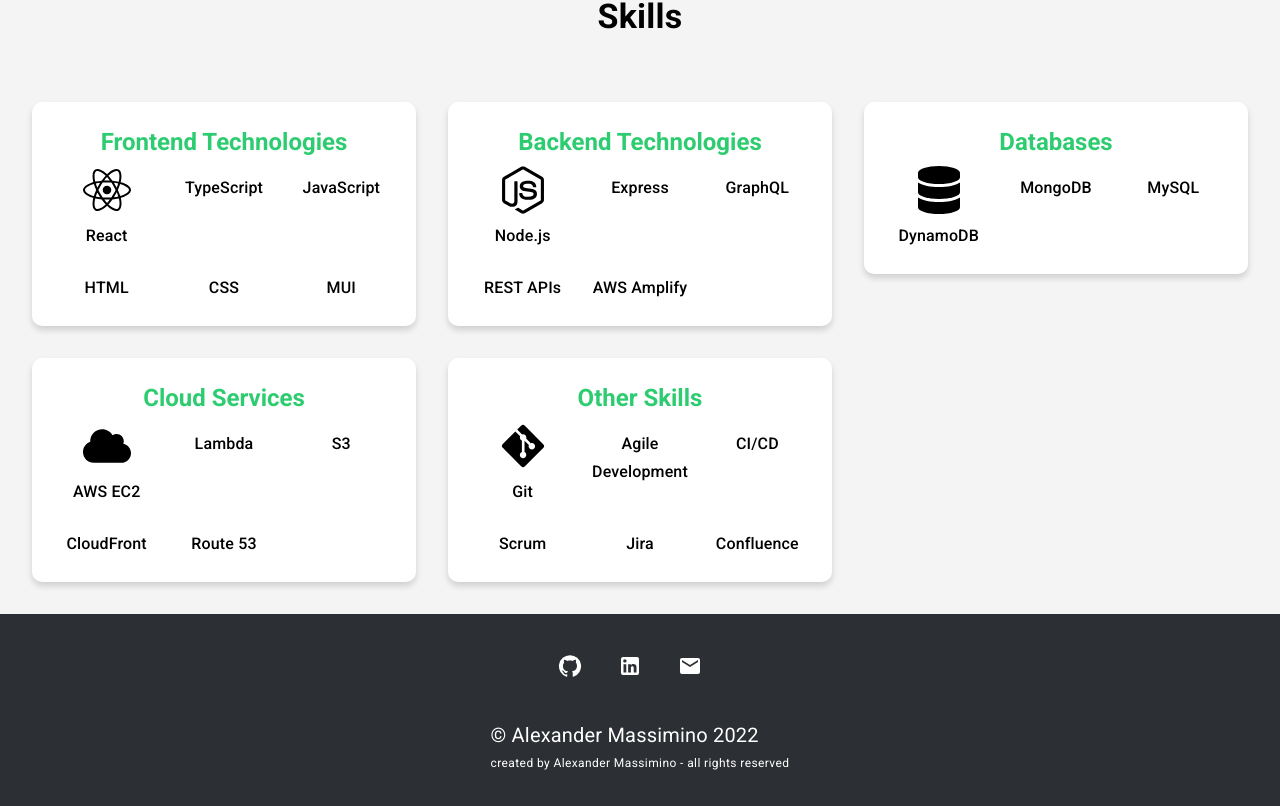
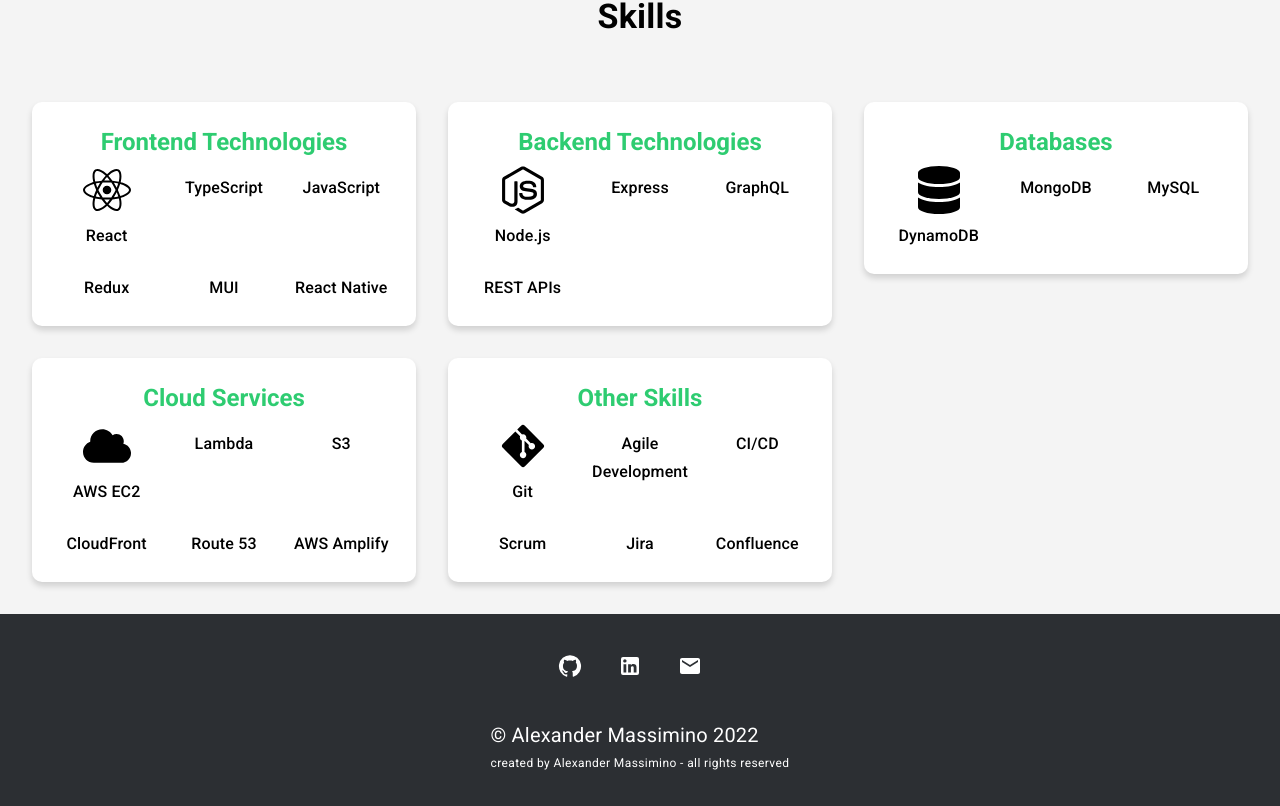
Before and after one commit to alexmassimino9/Portfolio, a React (Create React App) app: page / in a window 1280 px wide. Shown: the part 819-1625 px from the top of the page. Built offline with nearby package versions, Linux system fonts and the light colour scheme; a web font is replaced by a local one.

Commit message:
update skills

```diff
--- a/src/components/data/skillsData.js
+++ b/src/components/data/skillsData.js
@@ -12,9 +12,9 @@ const skillsData = [
       { name: "React", icon: FaReact },
       { name: "TypeScript" },
       { name: "JavaScript" },
-      { name: "HTML" },
-      { name: "CSS" },
+      { name: "Redux" },
       { name: "MUI" },
+      { name: "React Native" },
     ],
   },
   {
@@ -24,7 +24,6 @@ const skillsData = [
       { name: "Express" },
       { name: "GraphQL" },
       { name: "REST APIs" },
-      { name: "AWS Amplify" },
     ],
   },
   {
@@ -43,6 +42,7 @@ const skillsData = [
       { name: "S3" },
       { name: "CloudFront" },
       { name: "Route 53" },
+      { name: "AWS Amplify" },
     ],
   },
   {
```
